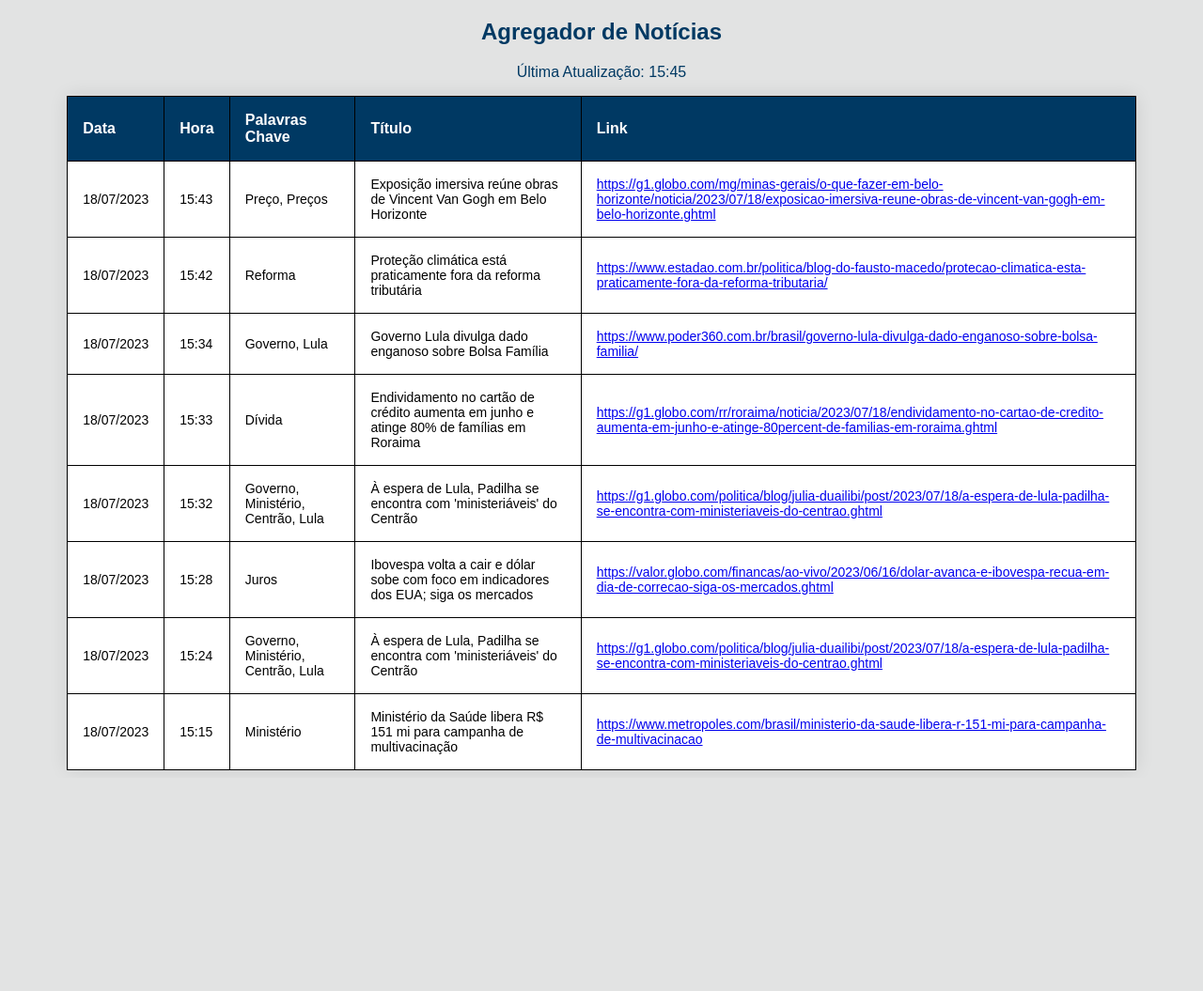
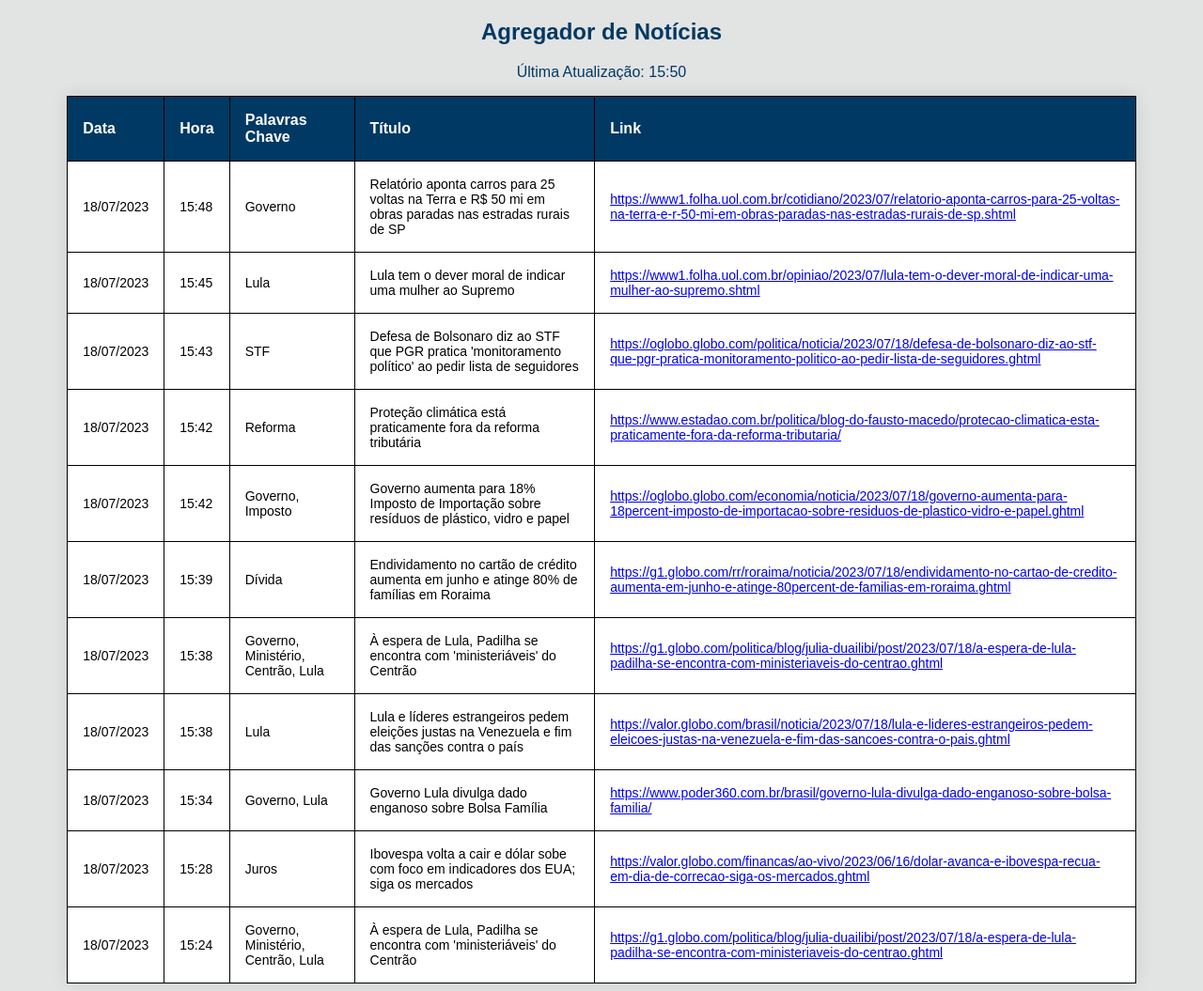
Before and after one commit to agregnews/agregnews, a plain HTML site: page index.html in a window 1280 px wide. Shown: the whole page at 94% size. Before the commit the page ends 828 px from the top, so only its background shows below. Drawn offline with Linux system fonts and the light colour scheme.

Commit message:
Última Atualização: 15:50

```diff
--- a/index.html
+++ b/index.html
@@ -16,7 +16,7 @@ p {  font-family:"Effra", sans-serif; text-align: center; color: #003963;}
 </head>
 
 <h2 >Agregador de Notícias</h2>
-<p style="font-family:"Effra", sans-serif;" > Última Atualização: 15:45</p style="font-family:"Effra", sans-serif;" > <table class="center"> <table border="1" class="dataframe table table-stripped">
+<p style="font-family:"Effra", sans-serif;" > Última Atualização: 15:50</p style="font-family:"Effra", sans-serif;" > <table class="center"> <table border="1" class="dataframe table table-stripped">
   <thead>
     <tr style="text-align: right;">
       <th>Data</th>
@@ -29,10 +29,24 @@ p {  font-family:"Effra", sans-serif; text-align: center; color: #003963;}
   <tbody>
     <tr>
       <td>18/07/2023</td>
+      <td>15:48</td>
+      <td>Governo</td>
+      <td>Relatório aponta carros para 25 voltas na Terra e R$ 50 mi em obras paradas nas estradas rurais de SP</td>
+      <td><a href="https://www1.folha.uol.com.br/cotidiano/2023/07/relatorio-aponta-carros-para-25-voltas-na-terra-e-r-50-mi-em-obras-paradas-nas-estradas-rurais-de-sp.shtml">https://www1.folha.uol.com.br/cotidiano/2023/07/relatorio-aponta-carros-para-25-voltas-na-terra-e-r-50-mi-em-obras-paradas-nas-estradas-rurais-de-sp.shtml</a></td>
+    </tr>
+    <tr>
+      <td>18/07/2023</td>
+      <td>15:45</td>
+      <td>Lula</td>
+      <td>Lula tem o dever moral de indicar uma mulher ao Supremo</td>
+      <td><a href="https://www1.folha.uol.com.br/opiniao/2023/07/lula-tem-o-dever-moral-de-indicar-uma-mulher-ao-supremo.shtml">https://www1.folha.uol.com.br/opiniao/2023/07/lula-tem-o-dever-moral-de-indicar-uma-mulher-ao-supremo.shtml</a></td>
+    </tr>
+    <tr>
+      <td>18/07/2023</td>
       <td>15:43</td>
-      <td>Preço, Preços</td>
-      <td>Exposição imersiva reúne obras de Vincent Van Gogh em Belo Horizonte</td>
-      <td><a href="https://g1.globo.com/mg/minas-gerais/o-que-fazer-em-belo-horizonte/noticia/2023/07/18/exposicao-imersiva-reune-obras-de-vincent-van-gogh-em-belo-horizonte.ghtml">https://g1.globo.com/mg/minas-gerais/o-que-fazer-em-belo-horizonte/noticia/2023/07/18/exposicao-imersiva-reune-obras-de-vincent-van-gogh-em-belo-horizonte.ghtml</a></td>
+      <td>STF</td>
+      <td>Defesa de Bolsonaro diz ao STF que PGR pratica 'monitoramento político' ao pedir lista de seguidores</td>
+      <td><a href="https://oglobo.globo.com/politica/noticia/2023/07/18/defesa-de-bolsonaro-diz-ao-stf-que-pgr-pratica-monitoramento-politico-ao-pedir-lista-de-seguidores.ghtml">https://oglobo.globo.com/politica/noticia/2023/07/18/defesa-de-bolsonaro-diz-ao-stf-que-pgr-pratica-monitoramento-politico-ao-pedir-lista-de-seguidores.ghtml</a></td>
     </tr>
     <tr>
       <td>18/07/2023</td>
@@ -43,24 +57,38 @@ p {  font-family:"Effra", sans-serif; text-align: center; color: #003963;}
     </tr>
     <tr>
       <td>18/07/2023</td>
-      <td>15:34</td>
-      <td>Governo, Lula</td>
-      <td>Governo Lula divulga dado enganoso sobre Bolsa Família</td>
-      <td><a href="https://www.poder360.com.br/brasil/governo-lula-divulga-dado-enganoso-sobre-bolsa-familia/">https://www.poder360.com.br/brasil/governo-lula-divulga-dado-enganoso-sobre-bolsa-familia/</a></td>
+      <td>15:42</td>
+      <td>Governo, Imposto</td>
+      <td>Governo aumenta para 18% Imposto de Importação sobre resíduos de plástico, vidro e papel</td>
+      <td><a href="https://oglobo.globo.com/economia/noticia/2023/07/18/governo-aumenta-para-18percent-imposto-de-importacao-sobre-residuos-de-plastico-vidro-e-papel.ghtml">https://oglobo.globo.com/economia/noticia/2023/07/18/governo-aumenta-para-18percent-imposto-de-importacao-sobre-residuos-de-plastico-vidro-e-papel.ghtml</a></td>
     </tr>
     <tr>
       <td>18/07/2023</td>
-      <td>15:33</td>
+      <td>15:39</td>
       <td>Dívida</td>
       <td>Endividamento no cartão de crédito aumenta em junho e atinge 80% de famílias em Roraima</td>
       <td><a href="https://g1.globo.com/rr/roraima/noticia/2023/07/18/endividamento-no-cartao-de-credito-aumenta-em-junho-e-atinge-80percent-de-familias-em-roraima.ghtml">https://g1.globo.com/rr/roraima/noticia/2023/07/18/endividamento-no-cartao-de-credito-aumenta-em-junho-e-atinge-80percent-de-familias-em-roraima.ghtml</a></td>
     </tr>
     <tr>
       <td>18/07/2023</td>
-      <td>15:32</td>
+      <td>15:38</td>
       <td>Governo, Ministério, Centrão, Lula</td>
       <td>À espera de Lula, Padilha se encontra com 'ministeriáveis' do Centrão</td>
       <td><a href="https://g1.globo.com/politica/blog/julia-duailibi/post/2023/07/18/a-espera-de-lula-padilha-se-encontra-com-ministeriaveis-do-centrao.ghtml">https://g1.globo.com/politica/blog/julia-duailibi/post/2023/07/18/a-espera-de-lula-padilha-se-encontra-com-ministeriaveis-do-centrao.ghtml</a></td>
+    </tr>
+    <tr>
+      <td>18/07/2023</td>
+      <td>15:38</td>
+      <td>Lula</td>
+      <td>Lula e líderes estrangeiros pedem eleições justas na Venezuela e fim das sanções contra o país</td>
+      <td><a href="https://valor.globo.com/brasil/noticia/2023/07/18/lula-e-lideres-estrangeiros-pedem-eleicoes-justas-na-venezuela-e-fim-das-sancoes-contra-o-pais.ghtml">https://valor.globo.com/brasil/noticia/2023/07/18/lula-e-lideres-estrangeiros-pedem-eleicoes-justas-na-venezuela-e-fim-das-sancoes-contra-o-pais.ghtml</a></td>
+    </tr>
+    <tr>
+      <td>18/07/2023</td>
+      <td>15:34</td>
+      <td>Governo, Lula</td>
+      <td>Governo Lula divulga dado enganoso sobre Bolsa Família</td>
+      <td><a href="https://www.poder360.com.br/brasil/governo-lula-divulga-dado-enganoso-sobre-bolsa-familia/">https://www.poder360.com.br/brasil/governo-lula-divulga-dado-enganoso-sobre-bolsa-familia/</a></td>
     </tr>
     <tr>
       <td>18/07/2023</td>
@@ -76,12 +104,5 @@ p {  font-family:"Effra", sans-serif; text-align: center; color: #003963;}
       <td>À espera de Lula, Padilha se encontra com 'ministeriáveis' do Centrão</td>
       <td><a href="https://g1.globo.com/politica/blog/julia-duailibi/post/2023/07/18/a-espera-de-lula-padilha-se-encontra-com-ministeriaveis-do-centrao.ghtml">https://g1.globo.com/politica/blog/julia-duailibi/post/2023/07/18/a-espera-de-lula-padilha-se-encontra-com-ministeriaveis-do-centrao.ghtml</a></td>
     </tr>
-    <tr>
-      <td>18/07/2023</td>
-      <td>15:15</td>
-      <td>Ministério</td>
-      <td>Ministério da Saúde libera R$ 151 mi para campanha de multivacinação</td>
-      <td><a href="https://www.metropoles.com/brasil/ministerio-da-saude-libera-r-151-mi-para-campanha-de-multivacinacao">https://www.metropoles.com/brasil/ministerio-da-saude-libera-r-151-mi-para-campanha-de-multivacinacao</a></td>
-    </tr>
   </tbody>
 </table>
```
